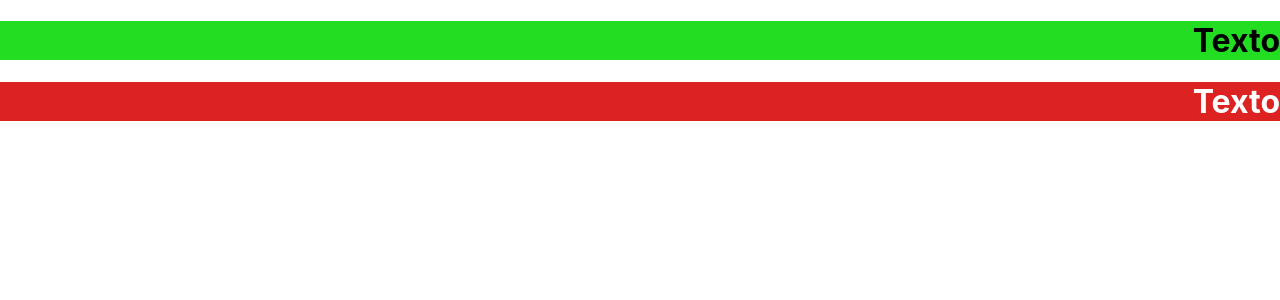
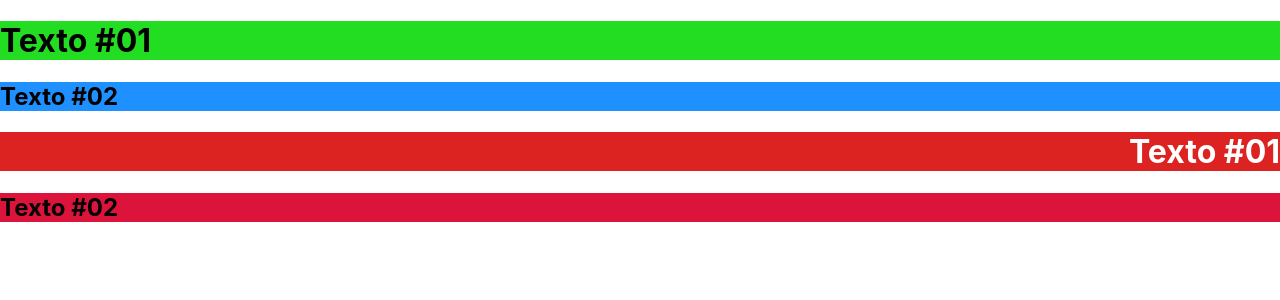
Before and after one commit to matheusbonjour/curso-next-react, a Next.js app in the folder exercicios_master/: page /css/usandoEstilo in a window 1280 px wide. Shown: the top 300 px of the page. Built offline with nearby package versions, Linux system fonts and the light colour scheme.

Commit message:
fim_primeira_parte

```diff
--- a/exercicios_master/components/Estilo.jsx
+++ b/exercicios_master/components/Estilo.jsx
@@ -1,15 +1,21 @@
 import propsSomenteLeitura from "../pages/basicos/propsSomenteLeitura";
 
 export default function Estilo(props) {
+
+    //const classeAplicada =
+
     return (
         <div>
             <h1 style={{
                 backgroundColor: props.numero >= 0 ? "#2D2": "#D22",
                 color: props.color,
-                textAlign: props.direita ? "right" : "left"
+                textAlign: props.direita ? "right" : "left",
             }}>
-                Texto
+                Texto #01
             </h1>
+            <h2 className={props.numero >= 0 ? "azul" :"vermelho"}>
+            Texto #02
+            </h2>
         </div>
     )
 }
--- a/exercicios_master/pages/css/usandoEstilo.jsx
+++ b/exercicios_master/pages/css/usandoEstilo.jsx
@@ -4,7 +4,7 @@ import Estilo from "../../components/Estilo"
 export default function usandoEstilo() {
     return (
         <div>
-            <Estilo numero={3} color="#000" direita/>
+            <Estilo numero={3} color="#000" />
 
             <Estilo numero={-13} color="#FFF" direita={true}/>
         </div>
--- a/exercicios_master/styles/globals.css
+++ b/exercicios_master/styles/globals.css
@@ -24,3 +24,12 @@ a {
     background: black;
   }
 }
+
+
+.azul {
+  background-color: dodgerblue;
+}
+
+.vermelho {
+  background-color: crimson;
+}
```
